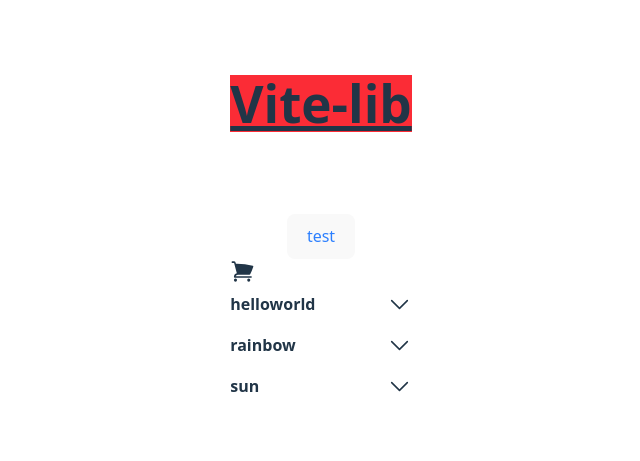
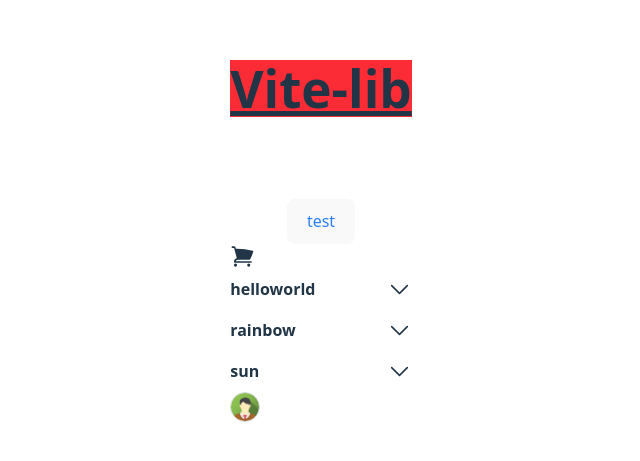
Before and after one commit to clarklindev/vite-lib, a React (Vite) app: page / in a window 1280 px wide. Shown: the part 159-620 px from the top of the page, without its empty margins (319-959 px from the left). Built offline with nearby package versions, Linux system fonts and the light colour scheme.

Commit message:
Avatar component

```diff
--- /dev/null
+++ b/lib/components/Avatar/index.tsx
@@ -0,0 +1,67 @@
+import React, { useState, useEffect } from 'react';
+import { cva } from 'class-variance-authority';
+import type { VariantProps } from 'class-variance-authority';
+
+const avatar = cva(
+  ['align-middle rounded-full object-cover aspect-square overflow-hidden'],
+  {
+    variants: {
+      size: {
+        'S': ['w-[30px]', 'h-[30px]'],
+        'M': ['w-[45px]', 'h-[45px]'],
+        'L': ['w-[60px]', 'h-[60px]'],
+      },
+      border: {
+        true: ['border-1', 'border-gray-300'],
+        false: ['border-none'],
+      },
+    },
+    defaultVariants: {
+      size: 'M',
+      border: true,
+    },
+  }
+);
+
+export interface AvatarProps extends React.HTMLAttributes<HTMLDivElement>, VariantProps<typeof avatar> {
+  imageUrl: string;
+}
+
+const Avatar = ({ className, size, imageUrl, border, children, ...props }: AvatarProps) => {
+  const [hasError, setHasError] = useState(false);
+
+  useEffect(() => {
+    // Clear previous error on new imageUrl load
+    setHasError(false);
+  }, [imageUrl]);
+
+  const handleImageError = () => setHasError(true);
+
+  return (
+    <div
+      data-component={Avatar.displayName}
+      className={avatar({ size, border, className })}
+      {...props}
+    >
+      {
+          hasError ? (
+          <div className="flex items-center justify-center w-full h-full bg-transparent border-2 border-gray-300 rounded-full">
+            {/* Placeholder Circle (empty circle with border) */}
+          </div>
+        ):
+        (<img
+          src={imageUrl}
+          alt="avatar"
+          className={`w-full h-full object-cover rounded-full`}
+          onError={handleImageError}
+          style={{ display: !hasError ? 'block' : 'none' }}
+        />)
+      }
+
+      {children}
+    </div>
+  );
+};
+
+Avatar.displayName = 'Avatar';
+export { Avatar };
--- a/src/App.tsx
+++ b/src/App.tsx
@@ -1,9 +1,9 @@
-import { Button, Card, Input } from '../lib/main'; //after npm build -> This works because your package.json points to the transpiled main file dist/main.ts.
 import './App.css';
 import CardExample from './examples/Card';
 import ButtonExample from './examples/Button';
 import IconExample from './examples/Icon';
 import AccordionExample from './examples/Accordion';
+import AvatarExample from './examples/Avatar';
 
 function App() {
     return (
@@ -13,6 +13,7 @@ function App() {
             <ButtonExample />
             <IconExample />
             <AccordionExample />
+            <AvatarExample />
         </>
     );
 }
--- /dev/null
+++ b/src/examples/Avatar/index.tsx
@@ -0,0 +1,8 @@
+import { Avatar } from '../../../lib/components/Avatar';
+import avatar1 from '../../assets/avatar1.png';
+
+const AvatarExample = () => {
+    return <Avatar size={'S'} imageUrl={avatar1} />;
+};
+
+export default AvatarExample;
```
